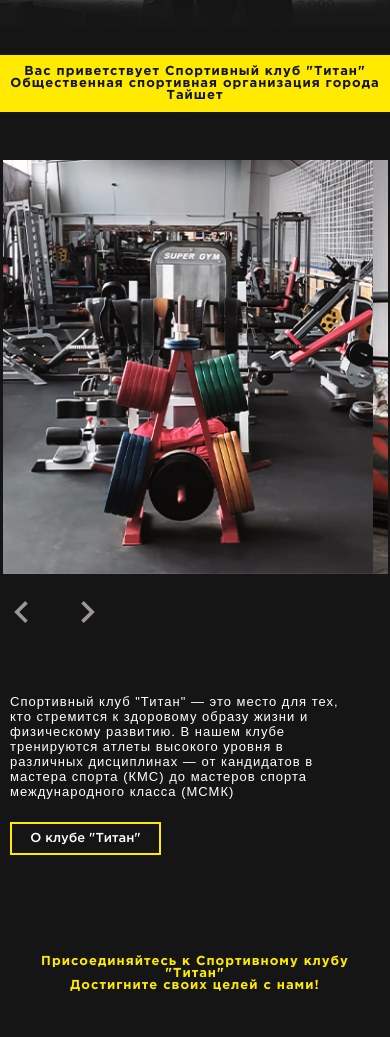
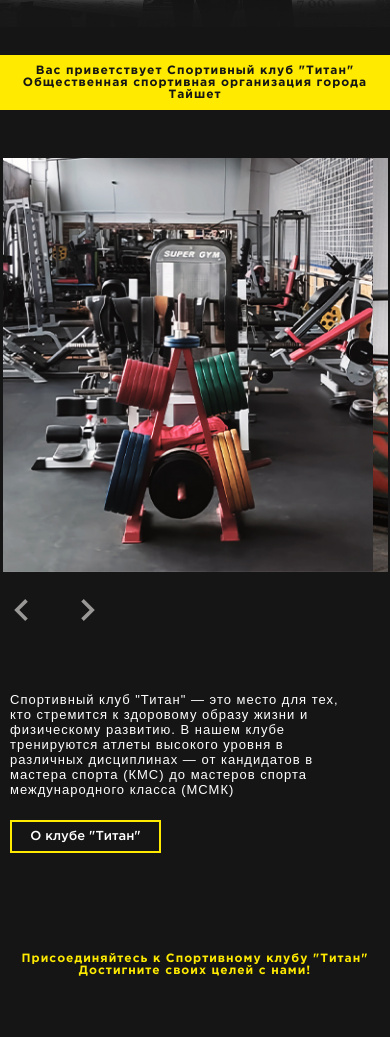
Before and after one commit to nksqweb/TitanProject, a plain HTML site: page index.html in a window 390 px wide. Shown: the part 243-1280 px from the top of the page. Drawn offline with nearby package versions, Linux system fonts and the light colour scheme; a web font is replaced by a local one.

Commit message:
mobile 3

```diff
--- a/styles/_globals.scss
+++ b/styles/_globals.scss
@@ -34,19 +34,21 @@ a, li {
   text-decoration: none;
   color: inherit;
   font-weight: 500;
-  @include fluid-text(17, 13)
+  @include fluid-text(17, 13);
 }
 
 h1,
 h2,
 h3 {
   font-weight: bold;
-  @include fluid-text(28, 13)
+  @include fluid-text(28, 12)
 }
 
 p {
   @include fluid-text(24, 13);
   font-weight: 300;
+
+
 }
 
 button > a, button {
--- a/styles/blocks/_header.scss
+++ b/styles/blocks/_header.scss
@@ -115,7 +115,7 @@
   }
 
   @include mobile {
-    height: 57px;
+    height: 55px;
   }
 }
 
```
Also changed, not shown: styles/styles.css, 1 other file.
